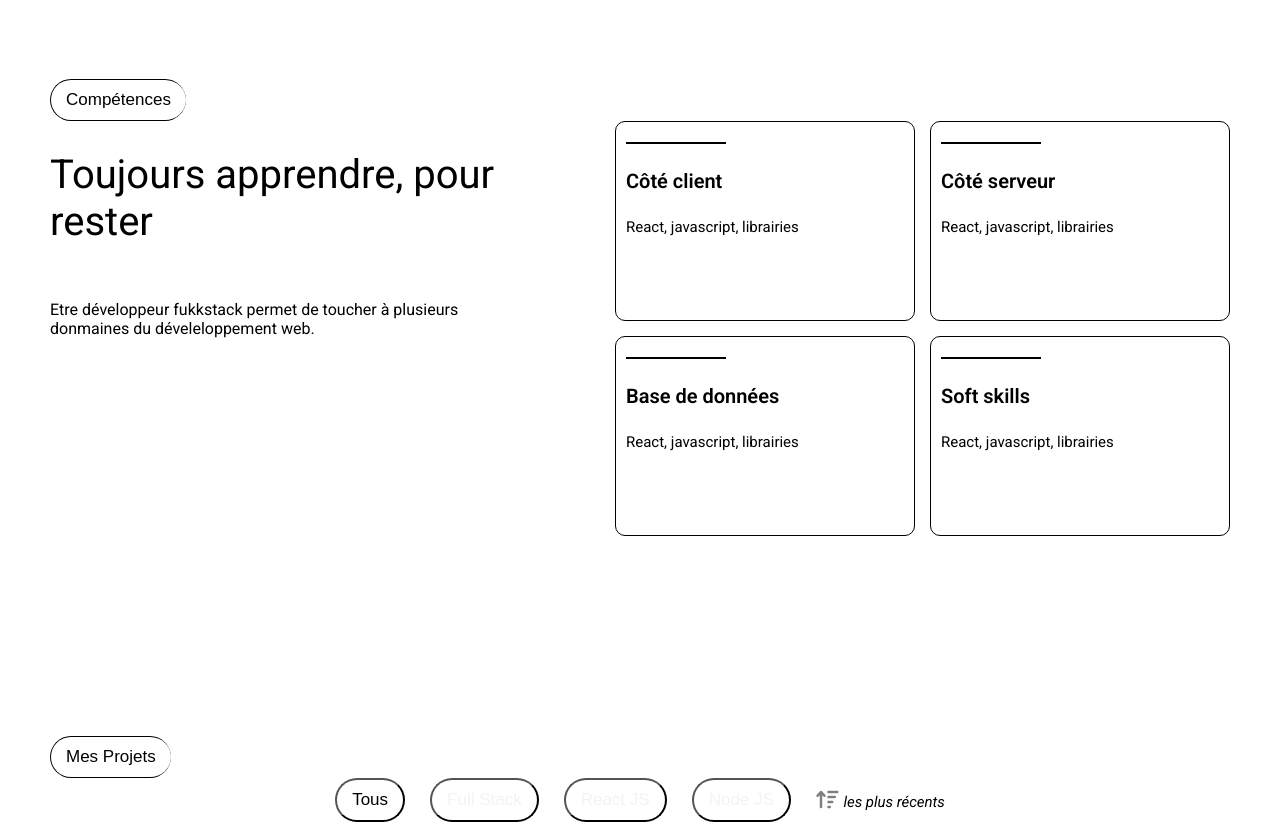
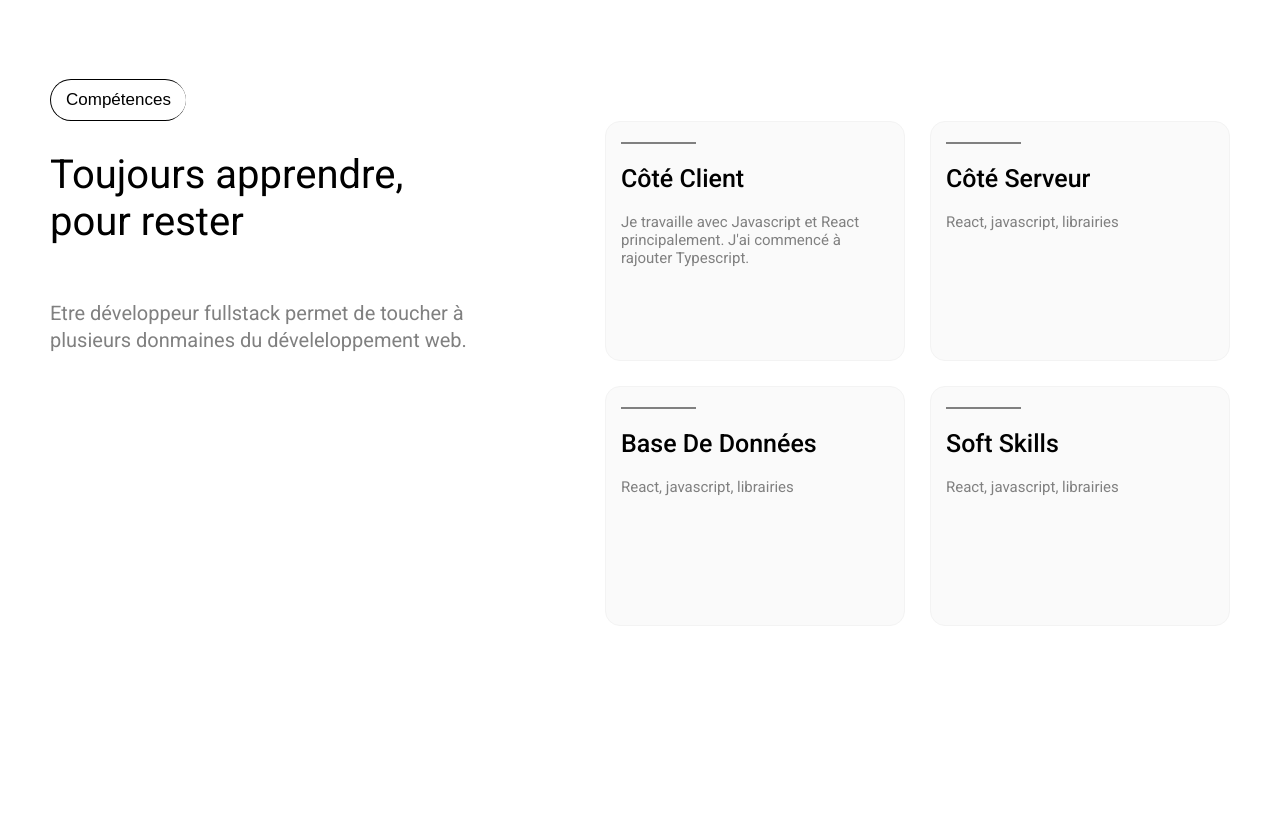
Before and after one commit to AvirKarakitsos/REACT_portfolio_2025, a React (Vite) app: page / in a window 1280 px wide. Shown: the part 1720-2546 px from the top of the page. Built offline with nearby package versions, Linux system fonts and the light colour scheme.

Commit message:
feat: style Skills component

```diff
--- a/src/Components/Information.tsx
+++ b/src/Components/Information.tsx
@@ -38,8 +38,6 @@ function Information({skill}: InformationProps) {
         return result
     }
 
-
-
     return(
         <section className={styles.container}>
             <div className={styles.border}></div>
--- a/src/Components/Skills.tsx
+++ b/src/Components/Skills.tsx
@@ -17,7 +17,7 @@ function Skills() {
 
                 <div className={styles.leftPart}>
                     <h2 className="subtitle">{translate(lang).main.skills.subtitle}</h2>
-                    <p>{translate(lang).main.skills.content}</p>
+                    <p className={styles.subcontent}>{translate(lang).main.skills.content}</p>
                 </div>
                 <div className={styles.rightPart}>
                     <Information skill="client"/>
--- a/src/assets/styles/Information.module.css
+++ b/src/assets/styles/Information.module.css
@@ -1,22 +1,32 @@
 .container {
-    height: 200px;
+    height: 240px;
     width: 300px;
-    padding: 20px 10px;
-    border-radius: 10px;
-    border: 1px solid #000;
+    padding: 20px 15px;
+    border-radius: 15px;
+    border: 1px solid var(--color-grey);
+    background-color: #FAFAFA;
+}
+
+.container:hover {
+    background-color: #000;
+    color: #FAFAFA;
 }
 
 .border {
-    width: 100px;
-    border: 0.5px solid #000;
+    width: 75px;
+    border: 1px solid grey;
 }
 
 .title {
-    font-size: 20px;
-    font-weight: 600;
-    margin: 25px 0;
+    font-size: 25px;
+    font-weight: 500;
+    margin: 20px 0;
 }
 
 .content {
     font-size: 15px;
+    color: grey;
 }
+.container:hover .content {
+    color: #FAFAFA;
+}
--- a/src/assets/styles/Skills.module.css
+++ b/src/assets/styles/Skills.module.css
@@ -8,7 +8,7 @@
 }
 
 .leftPart {
-    width: 40%;
+    width: 37%;
     display: flex;
     flex-direction: column;
     align-items: flex-start;
@@ -20,5 +20,11 @@
     display: flex;
     justify-content: flex-end;
     flex-wrap: wrap;
-    gap: 15px;
+    gap: 25px;
 }
+
+.subcontent{
+    font-size: 20px;
+    line-height: 27px;
+    color: grey;
+}
--- a/src/index.css
+++ b/src/index.css
@@ -10,7 +10,6 @@
   --background-dark-secondary: #282828;
   --color-grey: #F3F3F3;
   --color-grey-2: #8899A6;
-  --color-grey-3: #A4A3A4;
   --color-purple: #C500E8;
   --color-blue: #0096FF;
   --color-green: #32B903;
@@ -70,7 +69,7 @@ a{
 
 .content {
     color: grey;
-    line-height: 22px;
+    line-height: 21px;
 }
 
 /********** Flexbox **********/
--- a/src/utils/lang/en.json
+++ b/src/utils/lang/en.json
@@ -25,21 +25,21 @@
         "skills": {
             "tab": "Skills",
             "subtitle": "Mes Compétences",
-            "content": "Etre développeur fukkstack permet de toucher à plusieurs donmaine de déveleloppement web.",
+            "content": "Etre développeur fullstack permet de toucher à plusieurs donmaine de déveleloppement web.",
             "client": {
                 "title": "Frontend",
                 "content": "React, javascript, librairies"
             },
             "server": {
-                "title": "Côté client",
+                "title": "Backend",
                 "content": "React, javascript, librairies"
             },
             "tools": {
-                "title": "Côté client",
+                "title": "Database",
                 "content": "React, javascript, librairies"
             },
             "soft": {
-                "title": "Côté client",
+                "title": "Soft Skill",
                 "content": "React, javascript, librairies"
             }
         },
--- a/src/utils/lang/fr.json
+++ b/src/utils/lang/fr.json
@@ -25,21 +25,21 @@
         "skills": {
             "tab": "Compétences",
             "subtitle": "Toujours apprendre, pour rester",
-            "content": "Etre développeur fukkstack permet de toucher à plusieurs donmaines du déveleloppement web.",
+            "content": "Etre développeur fullstack permet de toucher à plusieurs donmaines du déveleloppement web.",
             "client": {
-                "title": "Côté client",
-                "content": "React, javascript, librairies"
+                "title": "Côté Client",
+                "content": "Je travaille avec Javascript et React principalement. J'ai commencé à rajouter Typescript."
             },
             "server": {
-                "title": "Côté serveur",
+                "title": "Côté Serveur",
                 "content": "React, javascript, librairies"
             },
             "tools": {
-                "title": "Base de données",
+                "title": "Base De Données",
                 "content": "React, javascript, librairies"
             },
             "soft": {
-                "title": "Soft skills",
+                "title": "Soft Skills",
                 "content": "React, javascript, librairies"
             }
         },
```
